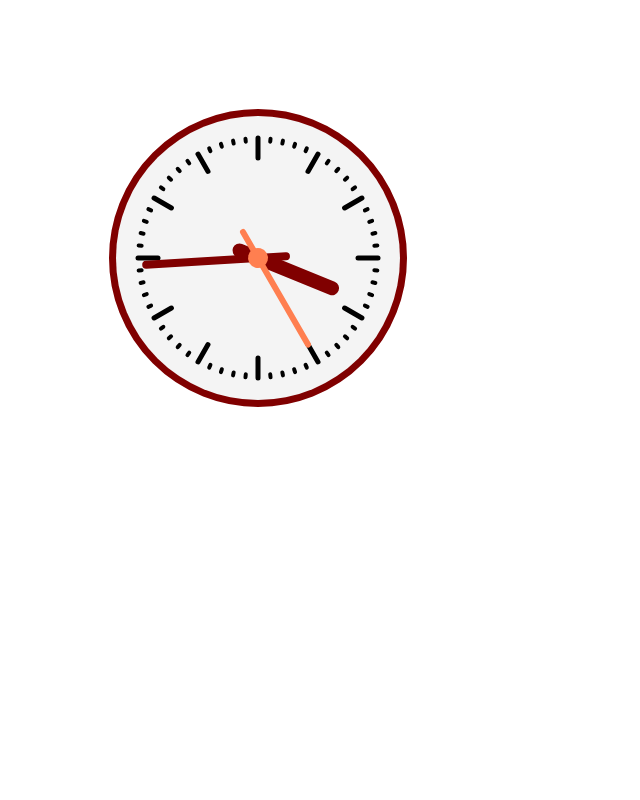
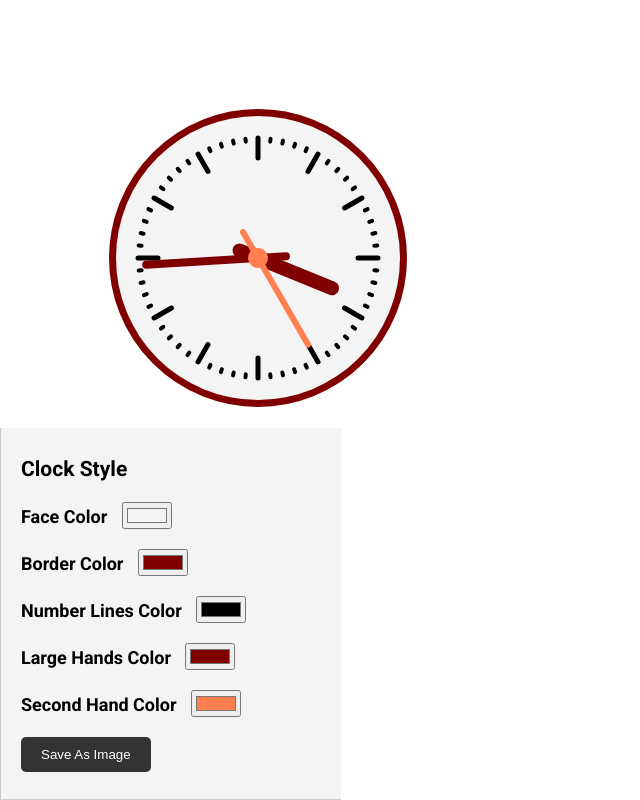
Before and after one commit to mariatala/Animated-Clock, a plain HTML site: page animated-clock/index.html in a window 1280 px wide. Shown: the whole page, without its empty margins (0-640 px from the left). Drawn offline with Linux system fonts and the light colour scheme.

Commit message:
Added a functionality to change the clock colors and be able to download the clock image

```diff
--- a/animated-clock/index.html
+++ b/animated-clock/index.html
@@ -4,11 +4,40 @@
 		<meta charset="UTF-8" />
 		<meta http-equiv="X-UA-Compatible" content="IE=edge" />
 		<meta name="viewport" content="width=device-width, initial-scale=1.0" />
+		<link rel="stylesheet" href="style.css" />
 		<script src="script.js" defer></script>
 
-    <title>Animated Clock</title>
+		<title>Animated Clock Challenge</title>
 	</head>
 	<body>
+		<div class="card">
+			<h3>Clock Style</h3>
+			<form>
+				<div class="form-input">
+					<label for="face-color">Face Color</label>
+					<input type="color" value="#f4f4f4" id="face-color" />
+				</div>
+				<div class="form-input">
+					<label for="border-color">Border Color</label>
+					<input type="color" value="#800000" id="border-color" />
+				</div>
+				<div class="form-input">
+					<label for="line-color">Number Lines Color</label>
+					<input type="color" value="#000000" id="line-color" />
+				</div>
+				<div class="form-input">
+					<label for="large-hand-color">Large Hands Color</label>
+					<input type="color" value="#800000" id="large-hand-color" />
+				</div>
+				<div class="form-input">
+					<label for="second-hand-color">Second Hand Color</label>
+					<input type="color" value="#FF7F50" id="second-hand-color" />
+				</div>
+				<div class="form-input">
+					<button id="save-btn" type="submit">Save As Image</button>
+				</div>
+			</form>
+		</div>
 		<canvas id="canvas" width="500" height="500"></canvas>
 	</body>
 </html>
--- a/animated-clock/script.js
+++ b/animated-clock/script.js
@@ -1,3 +1,10 @@
+const canvas = document.getElementById('canvas');
+const faceColor = document.getElementById('face-color');
+const borderColor = document.getElementById('border-color');
+const lineColor = document.getElementById('line-color');
+const largeHandColor = document.getElementById('large-hand-color');
+const secondHandColor = document.getElementById('second-hand-color');
+
 function clock() {
 	const now = new Date();
 	const canvas = document.getElementById('canvas');
@@ -18,7 +25,8 @@
 	//Draw clock face/border
 	ctx.save();
 	ctx.beginPath();
-	ctx.strokeStyle = '#800000';
+	ctx.strokeStyle = borderColor.value;
+	ctx.fillStyle = faceColor.value;
 	ctx.lineWidth = 14;
 	ctx.arc(0, 0, 142, 0, Math.PI * 2, true);
 	ctx.stroke();
@@ -27,6 +35,7 @@
 
 	//Draw hour lines
 	ctx.save();
+	ctx.strokeStyle = lineColor.value;
 	for (let i = 0; i < 12; i++) {
 		ctx.beginPath();
 		ctx.rotate(Math.PI / 6);
@@ -38,6 +47,7 @@
 
 	//Draw minute lines
 	ctx.save();
+	ctx.strokeStyle = lineColor.value;
 	ctx.lineWidth = 4;
 	for (let i = 0; i < 60; i++) {
 		if (i % 5 !== 0) {
@@ -61,7 +71,7 @@
 	ctx.rotate(
 		(Math.PI / 6) * hr + (Math.PI / 360) * min + (Math.PI / 26000) * sec
 	);
-	ctx.strokeStyle = '#800000';
+	ctx.strokeStyle = largeHandColor.value;
 	ctx.lineWidth = 14;
 	ctx.beginPath();
 	ctx.moveTo(-20, 0);
@@ -72,7 +82,7 @@
 	//Draw minute hand
 	ctx.save();
 	ctx.rotate((Math.PI / 30) * min + (Math.PI / 1800) * sec);
-	ctx.strokeStyle = '#800000';
+	ctx.strokeStyle = largeHandColor.value;
 	ctx.lineWidth = 8;
 	ctx.beginPath();
 	ctx.moveTo(-28, 0);
@@ -83,8 +93,8 @@
 	//Draw second hand
 	ctx.save();
 	ctx.rotate((Math.PI / 30) * sec);
-	ctx.strokeStyle = '#ff7f50';
-	ctx.fillStyle = '#ff7f50';
+	ctx.strokeStyle = secondHandColor.value;
+	ctx.fillStyle = secondHandColor.value;
 	ctx.lineWidth = 6;
 	ctx.beginPath();
 	ctx.moveTo(-30, 0);
@@ -102,3 +112,11 @@
 }
 
 requestAnimationFrame(clock);
+
+document.getElementById('save-btn').addEventListener('click', () => {
+	const dataURL = canvas.toDataURL('image/png');
+	const link = document.createElement('a');
+	link.download = 'clock.png';
+	link.href = dataURL;
+	link.click();
+});
--- /dev/null
+++ b/animated-clock/style.css
@@ -0,0 +1,35 @@
+@import url('https://fonts.googleapis.com/css2?family=Roboto:wght@300;400;700&display=swap');
+
+body {
+	font-family: 'Roboto', sans-serif;
+	font-size: 18px;
+}
+
+button {
+	background: #333;
+	color: #fff;
+	border: 0;
+	padding: 10px 20px;
+	border-radius: 5px;
+	cursor: pointer;
+}
+
+.card {
+	background: #f4f4f4;
+	border-left: 1px solid #ccc;
+	border-bottom: 1px solid #ccc;
+	padding: 7px 20px;
+	width: 300px;
+	position: absolute;
+	bottom: 0;
+	left: 0;
+}
+
+.form-input {
+	margin-bottom: 20px;
+}
+
+label {
+	margin-right: 10px;
+	font-weight: bold;
+}
```
Lines whose indentation alone changed are shown as unchanged.
